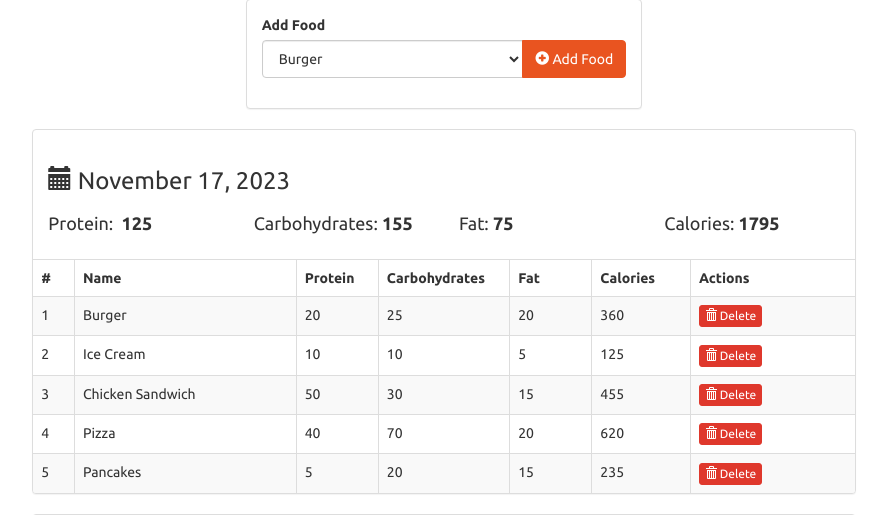
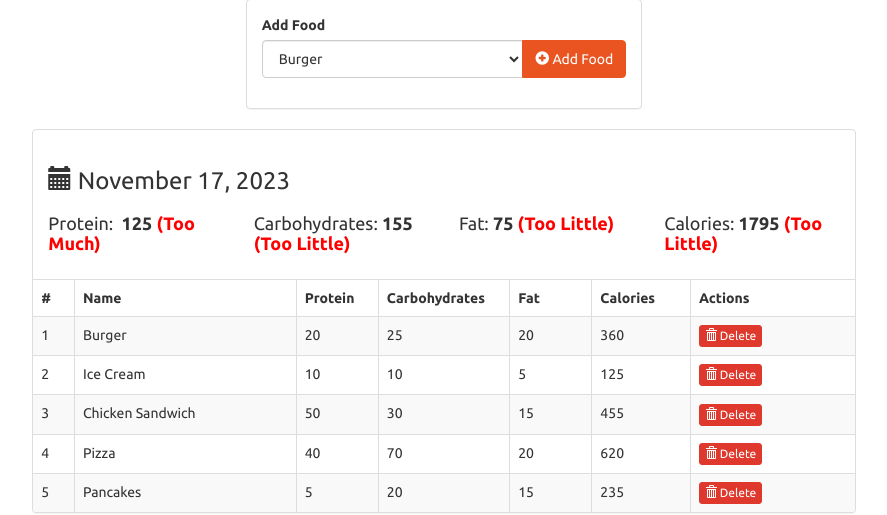
Before and after one commit to kaLeidoscop3/dbProject, a Flask app: page /view/1 in a window 1280 px wide. Shown: the part 111-626 px from the top of the page, without its empty margins (196-1083 px from the left). Run offline with Flask 3, Linux system fonts and the light colour scheme; some libraries are stand-ins or nearby versions.

Commit message:
Added warning messages to the view page if the user has eaten too little or too much.

```diff
--- a/foodtracker/static/styles.css
+++ b/foodtracker/static/styles.css
@@ -0,0 +1,4 @@
+.text-danger {
+    color: red;
+    font-weight: bold;
+}
--- a/foodtracker/templates/view.html
+++ b/foodtracker/templates/view.html
@@ -87,24 +87,45 @@
                             <div class="col-lg-3">
                                 <h4 class="lean-h">
                                     Protein: &nbsp;<strong class="f25">{{ totals['protein'] }}</strong>
+                                    {% if totals['protein'] < 51 %}
+                                    <span class="text-danger"> (Too Little)</span>
+                                    {% elif totals['protein'] > 51 %}
+                                    <span class="text-danger"> (Too Much)</span>
+                                    {% endif %}
                                 </h4>
                             </div>
                             <div class="col-lg-3">
                                 <h4 class="lean-h">
                                     Carbohydrates: <strong class="f25">{{ totals['carbs'] }}</strong>
+                                    {% if totals['carbs'] < 1237 %}
+                                    <span class="text-danger"> (Too Little)</span>
+                                    {% elif totals['carbs'] > 1237 %}
+                                    <span class="text-danger"> (Too Much)</span>
+                                    {% endif %}
                                 </h4>
                             </div>
                             <div class="col-lg-3">
                                 <h4 class="lean-h">
                                     Fat: <strong class="f25">{{ totals['fat'] }}</strong>
+                                    {% if totals['fat'] < 675 %}
+                                    <span class="text-danger"> (Too Little)</span>
+                                    {% elif totals['fat'] > 675 %}
+                                    <span class="text-danger"> (Too Much)</span>
+                                    {% endif %}
                                 </h4>
                             </div>
                             <div class="col-lg-3">
                                 <h4 class="lean-h">
                                     Calories: <strong class="f25">{{ totals['calories'] }}</strong>
+                                    {% if totals['calories'] < 2250 %}
+                                    <span class="text-danger"> (Too Little)</span>
+                                    {% elif totals['calories'] > 2250 %}
+                                    <span class="text-danger"> (Too Much)</span>
+                                    {% endif %}
                                 </h4>
                             </div>
                         </div>
+
                     </div>
                     <div class="table-responsive">
                         <table class="table table-striped table-hover table-bordered">
```
